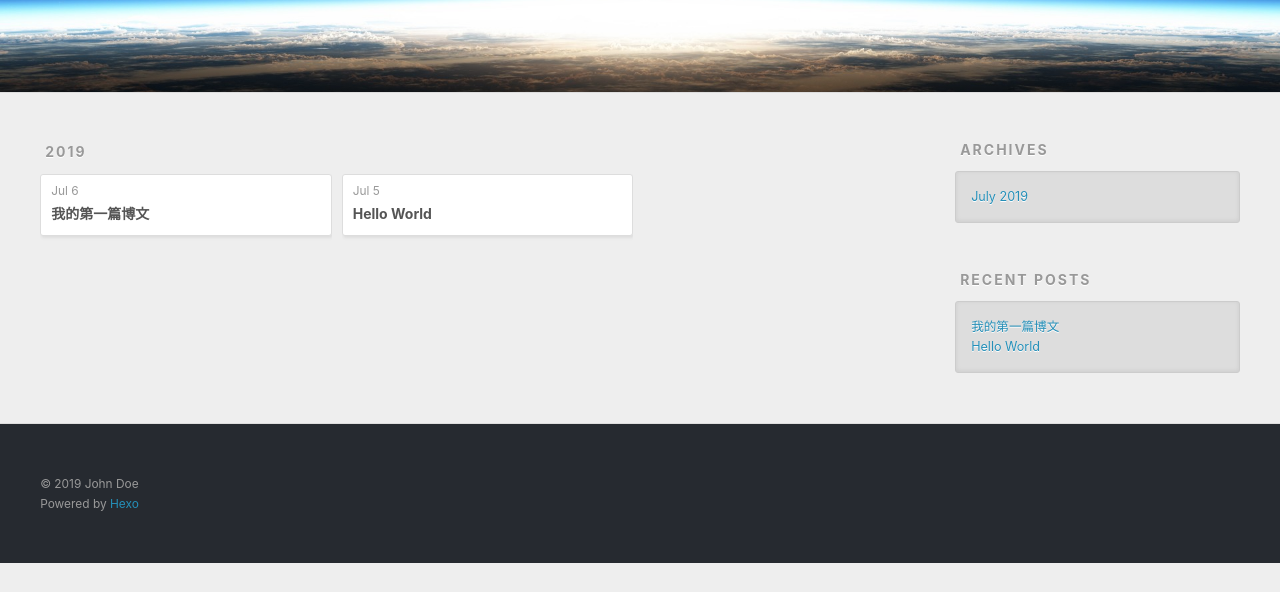
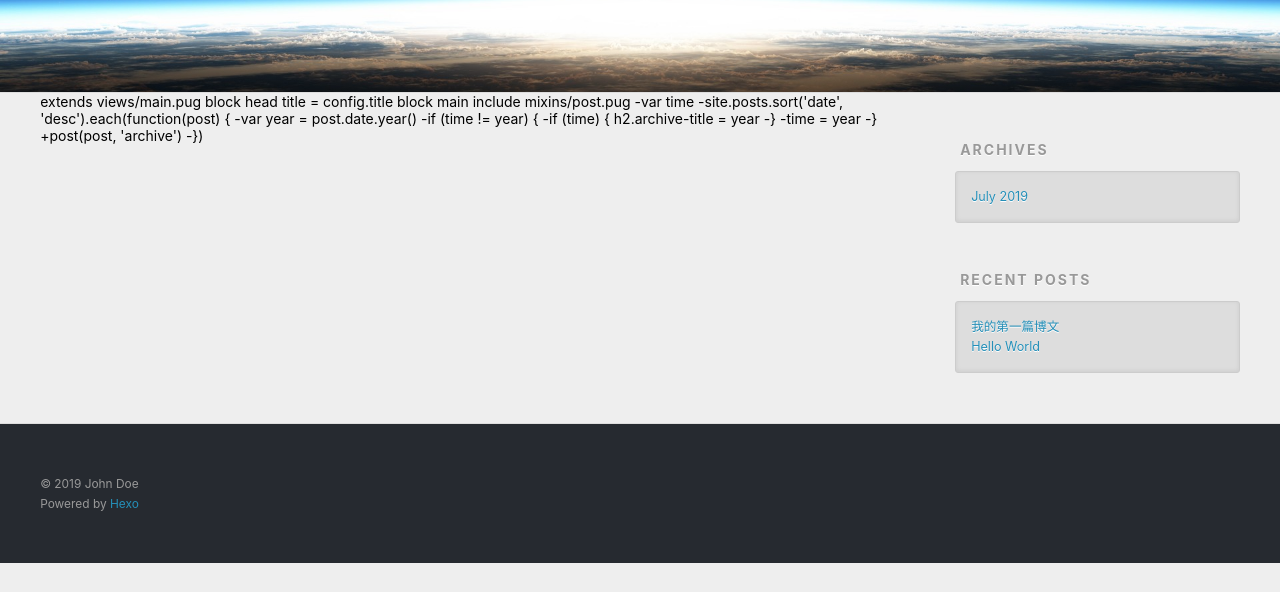
Before and after one commit to Naseshiori/Naseshiori.github.io, a plain HTML site: page archives/2019/07/index.html in a window 1280 px wide. Shown: the part 208-800 px from the top of the page. Drawn offline with nearby package versions, Linux system fonts and the light colour scheme.

Commit message:
Site updated: 2019-08-21 12:17:00

```diff
--- a/archives/2019/07/index.html
+++ b/archives/2019/07/index.html
@@ -60,60 +60,26 @@
   </div>
 </header>
       <div class="outer">
-        <section id="main">
+        <section id="main">extends views/main.pug
 
+block head
+  title
+    = config.title
 
-
-
-
-
-      <section class="archives-wrap">
-        <div class="archive-year-wrap">
-          <a href="/archives/2019" class="archive-year">2019</a>
-        </div>
-        <div class="archives">
-
-    <article class="archive-article archive-type-post">
-  <div class="archive-article-inner">
-    <header class="archive-article-header">
-      <a href="/2019/07/06/1/" class="archive-article-date">
-  <time datetime="2019-07-06T06:02:43.899Z" itemprop="datePublished">Jul 6</time>
-</a>
-
-
-    <h1 itemprop="name">
-      <a class="archive-article-title" href="/2019/07/06/1/">我的第一篇博文</a>
-    </h1>
-
-
-    </header>
-  </div>
-</article>
-
-
-
-    <article class="archive-article archive-type-post">
-  <div class="archive-article-inner">
-    <header class="archive-article-header">
-      <a href="/2019/07/05/hello-world/" class="archive-article-date">
-  <time datetime="2019-07-05T03:11:04.227Z" itemprop="datePublished">Jul 5</time>
-</a>
-
-
-    <h1 itemprop="name">
-      <a class="archive-article-title" href="/2019/07/05/hello-world/">Hello World</a>
-    </h1>
-
-
-    </header>
-  </div>
-</article>
-
-
-    </div></section>
-
-
-
+block main
+  include mixins/post.pug
+  -var time
+  -site.posts.sort('date', 'desc').each(function(post) {
+    -var year = post.date.year()
+    -if (time != year) {
+      -if (time) {
+        h2.archive-title
+          = year
+      -}
+      -time = year
+    -}
+    +post(post, 'archive')
+  -})
 </section>
 
           <aside id="sidebar">
--- a/content.json
+++ b/content.json
@@ -1 +1 @@
-{"meta":{"title":"Hexo","subtitle":null,"description":null,"author":"John Doe","url":"http://yoursite.com","root":"/"},"pages":[],"posts":[{"title":"我的第一篇博文","slug":"1","date":"2019-07-06T06:02:43.899Z","updated":"2019-08-21T03:30:46.542Z","comments":true,"path":"2019/07/06/1/","link":"","permalink":"http://yoursite.com/2019/07/06/1/","excerpt":"","text":"Shioriの博客搭建心得 2019.8.21博客就像个个人空间一样，但有别于微博和QQ空间，博客是由我们自己创造出来的。 项目开始的时候我是完全没有头绪的。但是队长带着我一步一步开始做，从下载git到创建GitHub用户再到创建项目。 当我下载安装hexo之后，我进入了我的域名Naseshiori.github.io 虽然里面还没有我写的文章，但仅仅有个hello world就足够让我高兴了。 暑假回家之后又问了组长如何换主题，如何写博文↓↓↓ https://www.bilibili.com/video/av23983281 听小姐姐的声音学习就是赏心悦耳（大哥别打我）。开学还要补考，就先到这里了。","categories":[],"tags":[]},{"title":"Hello World","slug":"hello-world","date":"2019-07-05T03:11:04.227Z","updated":"2019-07-05T03:11:04.227Z","comments":true,"path":"2019/07/05/hello-world/","link":"","permalink":"http://yoursite.com/2019/07/05/hello-world/","excerpt":"","text":"Welcome to Hexo! This is your very first post. Check documentation for more info. If you get any problems when using Hexo, you can find the answer in troubleshooting or you can ask me on GitHub. Quick StartCreate a new post1$ hexo new \"My New Post\" More info: Writing Run server1$ hexo server More info: Server Generate static files1$ hexo generate More info: Generating Deploy to remote sites1$ hexo deploy More info: Deployment","categories":[],"tags":[]}]}
+{"meta":{"title":"Hexo","subtitle":null,"description":null,"author":"John Doe","url":"http://yoursite.com","root":"/"},"pages":[],"posts":[{"title":"我的第一篇博文","slug":"1","date":"2019-07-06T06:02:43.899Z","updated":"2019-08-21T04:16:46.569Z","comments":true,"path":"2019/07/06/1/","link":"","permalink":"http://yoursite.com/2019/07/06/1/","excerpt":"","text":"Shioriの博客搭建心得 2019.8.21博客就像个个人空间一样，但有别于微博和QQ空间，博客是由我们自己创造出来的。 项目开始的时候我是完全没有头绪的。但是队长带着我一步一步开始做，从下载git到创建GitHub用户再到创建项目。 当我下载安装hexo之后，我进入了我的域名Naseshiori.github.io 虽然里面还没有我写的文章，但仅仅有个hello world就足够让我高兴了。 暑假回家之后又问了组长如何换主题，如何写博文↓↓↓ https://www.bilibili.com/video/av23983281 听小姐姐的声音学习就是赏心悦耳（大哥别打我）。开学还要补考，就先到这里了。","categories":[],"tags":[]},{"title":"Hello World","slug":"hello-world","date":"2019-07-05T03:11:04.227Z","updated":"2019-07-05T03:11:04.227Z","comments":true,"path":"2019/07/05/hello-world/","link":"","permalink":"http://yoursite.com/2019/07/05/hello-world/","excerpt":"","text":"Welcome to Hexo! This is your very first post. Check documentation for more info. If you get any problems when using Hexo, you can find the answer in troubleshooting or you can ask me on GitHub. Quick StartCreate a new post1$ hexo new \"My New Post\" More info: Writing Run server1$ hexo server More info: Server Generate static files1$ hexo generate More info: Generating Deploy to remote sites1$ hexo deploy More info: Deployment","categories":[],"tags":[]}]}
```
Also changed, not shown: 2019/07/06/1/index.html (+3 -2 lines), archives/2019/index.html (+18 -52 lines), archives/index.html (+18 -52 lines), index.html (+2 -1 lines).
